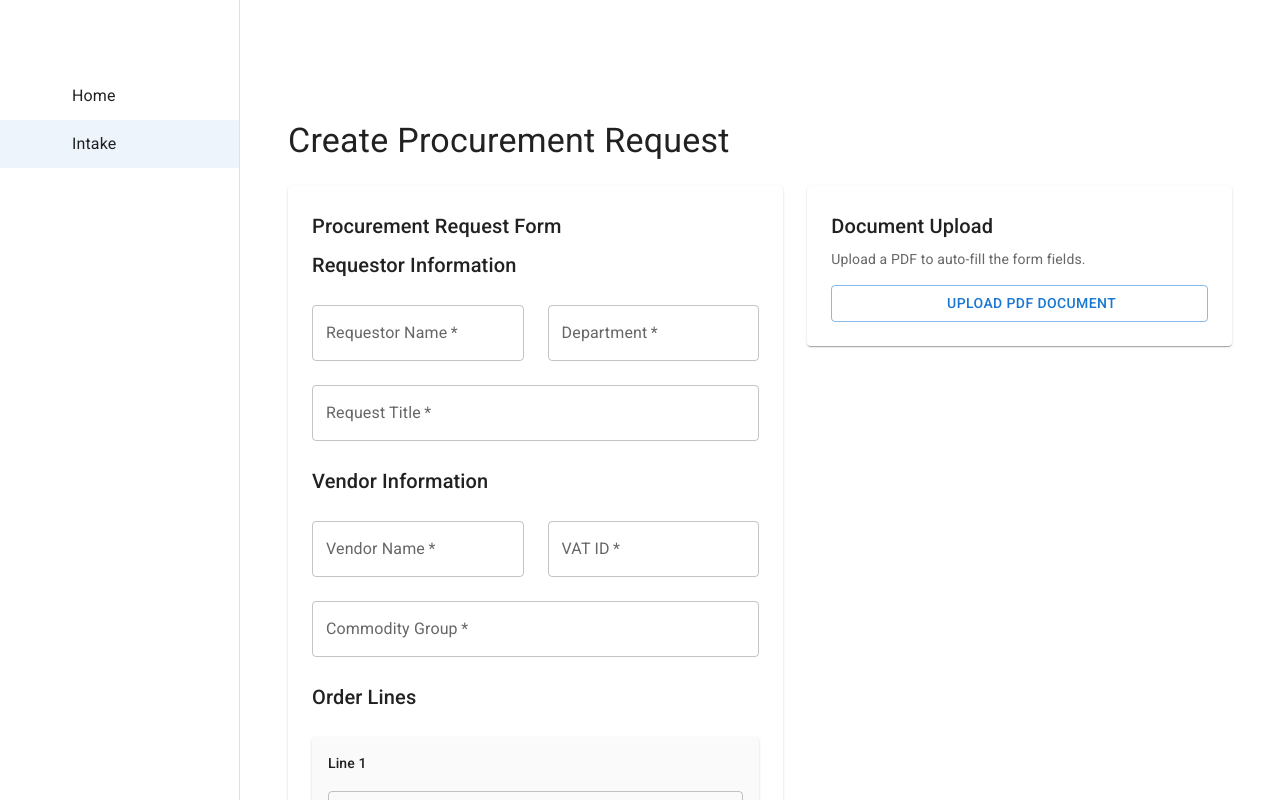
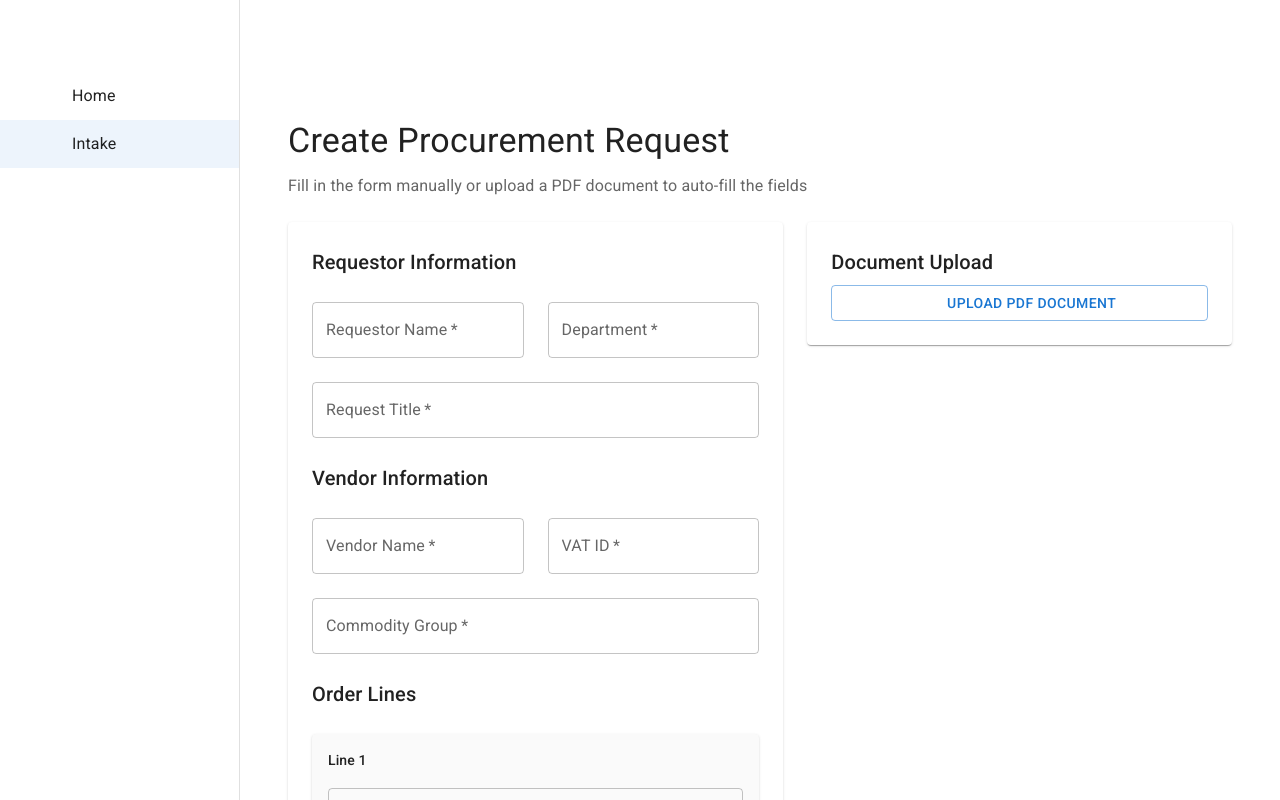
Before and after one commit to jvnte/procurement-suite, a React (Vite) app in the folder apps/ui/: page /intake in a window 1280 px wide. Shown: the top 800 px of the page. Built offline with nearby package versions, Linux system fonts and the light colour scheme; some icons are missing.

Commit message:
feat: minor ui improvements

```diff
--- a/apps/ui/src/pages/Intake.tsx
+++ b/apps/ui/src/pages/Intake.tsx
@@ -262,6 +262,9 @@ export default function Intake() {
         <Typography variant="h4" component="h1" gutterBottom>
           Create Procurement Request
         </Typography>
+        <Typography variant="body1" color="text.secondary" sx={{ mb: 3 }}>
+          Fill in the form manually or upload a PDF document to auto-fill the fields
+        </Typography>
 
         <Snackbar
           open={!!error}
@@ -288,10 +291,6 @@ export default function Intake() {
         <Box sx={{ display: 'flex', gap: 3, mt: 3, flexDirection: { xs: 'column', md: 'row' } }}>
           {/* Left Column - Form */}
           <Paper sx={{ p: 3, flex: 1 }}>
-            <Typography variant="h6" gutterBottom>
-              Procurement Request Form
-            </Typography>
-
             <Box component="form" onSubmit={handleSubmit}>
             <Stack spacing={3}>
               <Typography variant="h6" gutterBottom>
@@ -459,10 +458,6 @@ export default function Intake() {
               <Typography variant="h6" gutterBottom>
                 Document Upload
               </Typography>
-              <Typography variant="body2" color="text.secondary" sx={{ mb: 2 }}>
-                Upload a PDF to auto-fill the form fields.
-              </Typography>
-
               <Box>
                 {!uploadedFile ? (
                   <Button
```
